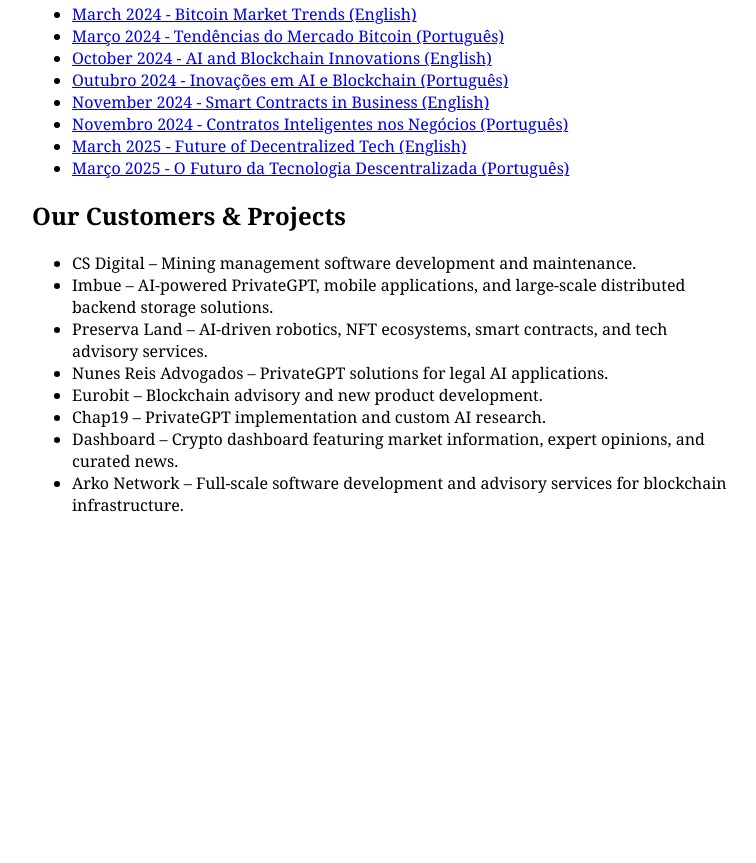
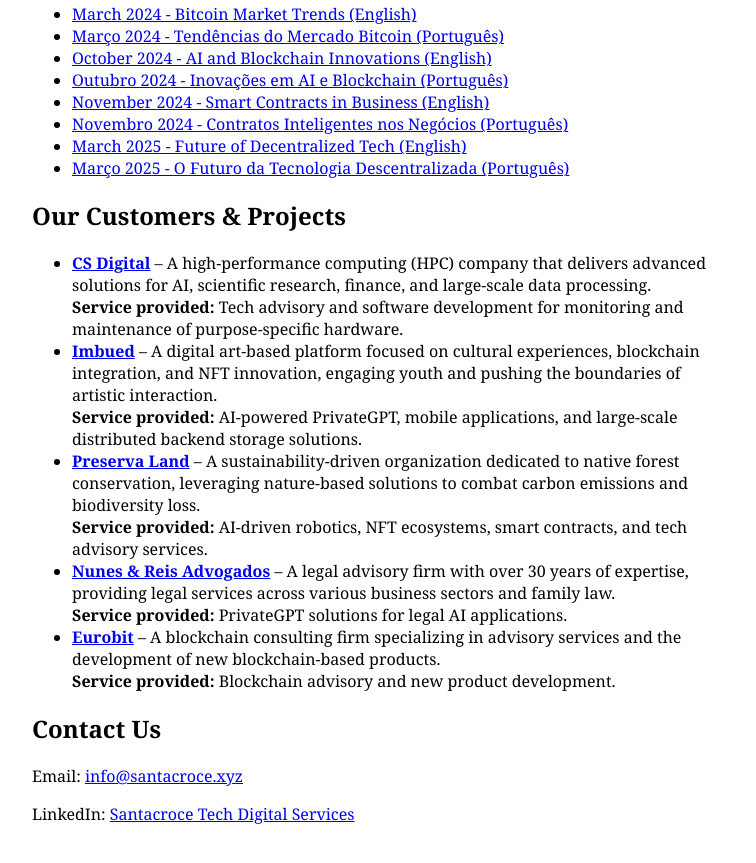
Before and after one commit to santacroce-tech/landing-page, a plain HTML site: page index.html in a window 1280 px wide. Shown: the part 585-1448 px from the top of the page, without its empty margins (8-764 px from the left). Before the commit the page ends 1157 px from the top, so only its background shows below. Drawn offline with Linux system fonts and the light colour scheme.

Commit message:
adding the customer area

```diff
--- a/index.html
+++ b/index.html
@@ -38,18 +38,29 @@
             <li><a href="2025-03-PT-BR-SantacroceTech.pdf">Março 2025 - O Futuro da Tecnologia Descentralizada (Português)</a></li>
         </ul>
 
-        <h2>Our Customers & Projects</h2>
-        <ul>
-            <li>CS Digital – Mining management software development and maintenance.</li>
-            <li>Imbue – AI-powered PrivateGPT, mobile applications, and large-scale distributed backend storage solutions.</li>
-            <li>Preserva Land – AI-driven robotics, NFT ecosystems, smart contracts, and tech advisory services.</li>
-            <li>Nunes Reis Advogados – PrivateGPT solutions for legal AI applications.</li>
-            <li>Eurobit – Blockchain advisory and new product development.</li>
-            <li>Chap19 – PrivateGPT implementation and custom AI research.</li>
-            <li>Dashboard – Crypto dashboard featuring market information, expert opinions, and curated news.</li>
-            <li>Arko Network – Full-scale software development and advisory services for blockchain infrastructure.</li>
-        </ul>
+   <h2>Our Customers & Projects</h2>
+<ul>
+    <li><strong><a href="https://www.csdigital.io">CS Digital</a></strong> – A high-performance computing (HPC) company that delivers advanced solutions for AI, scientific research, finance, and large-scale data processing.
+    <br><strong>Service provided:</strong> Tech advisory and software development for monitoring and maintenance of purpose-specific hardware.</li>
+
+    <li><strong><a href="http://imbued.art/foundation">Imbued</a></strong> – A digital art-based platform focused on cultural experiences, blockchain integration, and NFT innovation, engaging youth and pushing the boundaries of artistic interaction.
+    <br><strong>Service provided:</strong> AI-powered PrivateGPT, mobile applications, and large-scale distributed backend storage solutions.</li>
+
+    <li><strong><a href="https://preserva.land/index.php/about-us-preservaland/">Preserva Land</a></strong> – A sustainability-driven organization dedicated to native forest conservation, leveraging nature-based solutions to combat carbon emissions and biodiversity loss.
+    <br><strong>Service provided:</strong> AI-driven robotics, NFT ecosystems, smart contracts, and tech advisory services.</li>
+
+    <li><strong><a href="https://br.linkedin.com/company/nunesereisadvogados">Nunes & Reis Advogados</a></strong> – A legal advisory firm with over 30 years of expertise, providing legal services across various business sectors and family law.
+    <br><strong>Service provided:</strong> PrivateGPT solutions for legal AI applications.</li>
+
+    <li><strong><a href="https://eurobit.es">Eurobit</a></strong> – A blockchain consulting firm specializing in advisory services and the development of new blockchain-based products.
+    <br><strong>Service provided:</strong> Blockchain advisory and new product development.</li>
+</ul>
+
+   <h2>Contact Us</h2>
+        <p>Email: <a href="mailto:info@santacroce.xyz">info@santacroce.xyz</a></p>
+        <p>LinkedIn: <a href="https://www.linkedin.com/company/santacroce-tech" target="_blank">Santacroce Tech Digital Services</a></p>
+
     </div>
-    <img src="image.png" alt="Santacroce View">
+    <img src="image.png" alt="Company Artwork">
 </body>
 </html>
```
